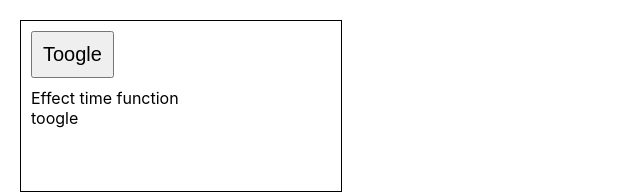
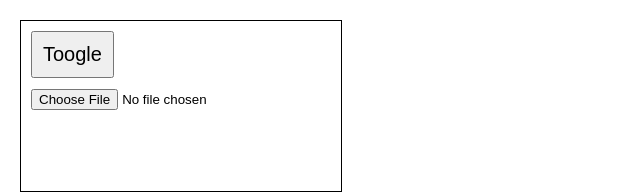
Before and after one commit to dvanhuy/HocReactJs, a React (Create React App) app: page / in a window 1280 px wide. Both pictures are taken after a click on the button "Toogle". Shown: the top 193 px of the page, without its empty margins (0-640 px from the left). Built offline with nearby package versions, Linux system fonts and the light colour scheme.

Commit message:
useeffect

```diff
--- a/src/App.js
+++ b/src/App.js
@@ -3,8 +3,10 @@
 // import TwoWayBinding from "./ftusestate/twowaybinding"
 // import FduseEffect from "./fduseeffect/useEffect"
 import { useState } from "react";
+import UseEffectAvatar from "./fduseeffect/useEffectAvatar";
+// import UseEffectCleanUpCB from "./fduseeffect/useEffectCleanUpCB";
 // import UseEffectDomResizeFc from "./fduseeffect/useEffectDomResize";
-import UseEffectTimeFunction from "./fduseeffect/useEffecttimefc";
+// import UseEffectTimeFunction from "./fduseeffect/useEffecttimefc";
 function ToogleMount(){
   const [show,setshow] = useState(false)
   return(
@@ -14,7 +16,7 @@ function ToogleMount(){
                   setshow(!show);
               }}
           > Toogle</button>
-          {show && <UseEffectTimeFunction/>}
+          {show && <UseEffectAvatar/>}
       </div>
   )
 }
--- /dev/null
+++ b/src/fduseeffect/useEffectAvatar.js
@@ -0,0 +1,26 @@
+import { useEffect, useState } from "react";
+
+function UseEffectAvatar(){
+
+    const [avatar,setAvatar] = useState()
+
+    useEffect(()=>{
+        return (()=>{
+            avatar && URL.revokeObjectURL(avatar.linkimg)
+        })
+    },[avatar])
+
+    const choseImage = (ev)=>{
+        console.log("Adasd");
+        const file = ev.target.files[0]
+        file.linkimg = URL.createObjectURL(file)
+        setAvatar(file)
+    }
+    return (
+        <div>
+            <input type="file" name="" id="" onChange={choseImage}/>
+            {avatar && <img src={avatar.linkimg} alt=""/>}
+        </div>
+    )
+}
+export default UseEffectAvatar
--- /dev/null
+++ b/src/fduseeffect/useEffectCleanUpCB.js
@@ -0,0 +1,23 @@
+import { useEffect, useState } from "react"
+
+function UseEffectCleanUpCB(){
+
+    const [count,setCount] = useState(1)
+
+    useEffect(()=>{
+        console.log("mount or re-render lần "+count);
+
+        return()=>{
+            console.log("clean up lần "+count);
+        }
+    },[count])
+    return(
+        <>
+            <h1>{count}</h1>
+            <button onClick={()=>setCount(count+1)}>
+                Tăng lên
+            </button>
+        </>
+    )
+}
+export default UseEffectCleanUpCB
--- a/src/fduseeffect/useEffecttimefc.js
+++ b/src/fduseeffect/useEffecttimefc.js
@@ -1,8 +1,21 @@
+import { useEffect } from "react";
+import { useState } from "react"
+
 function UseEffectTimeFunction(){
+    const [countTime,setcountTime] = useState("180")
+
+    useEffect(()=>{
+        const countfc = setInterval(() => {
+            setcountTime(ev=>ev-1)
+            console.log("count time ...");
+        }, 1000);
+
+        return ()=>clearInterval(countfc)
+    },[])
+
     return(
         <>
-            <div>Effect time function</div>
-            <div>toogle</div>
+            <h1>{countTime}</h1>
         </>
     )
 }
--- a/src/index.js
+++ b/src/index.js
@@ -6,7 +6,7 @@ import reportWebVitals from './reportWebVitals';
 
 const root = ReactDOM.createRoot(document.getElementById('root'));
 root.render(
-  // <React.StrictMode>
+  //<React.StrictMode>
     <App />
   // </React.StrictMode>
 );
```
